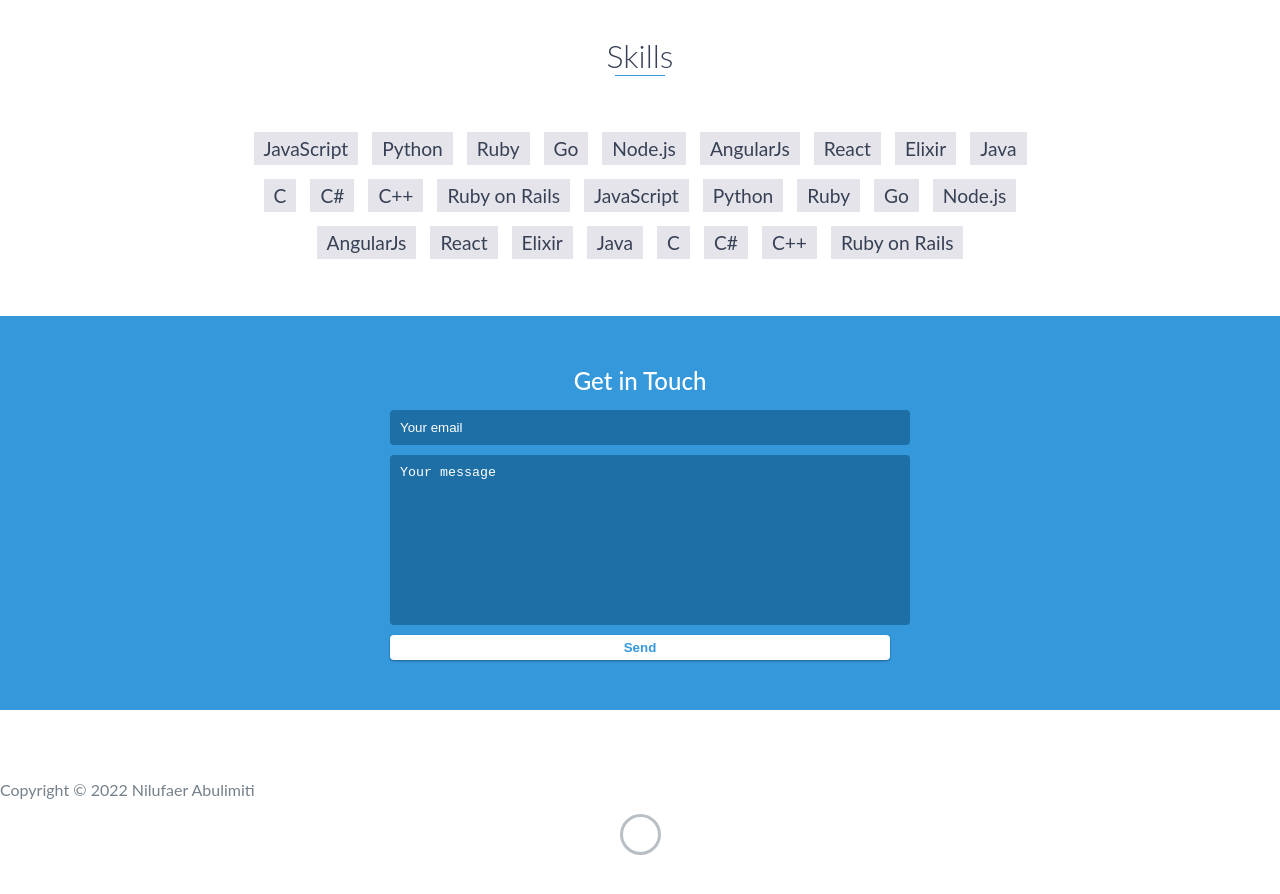
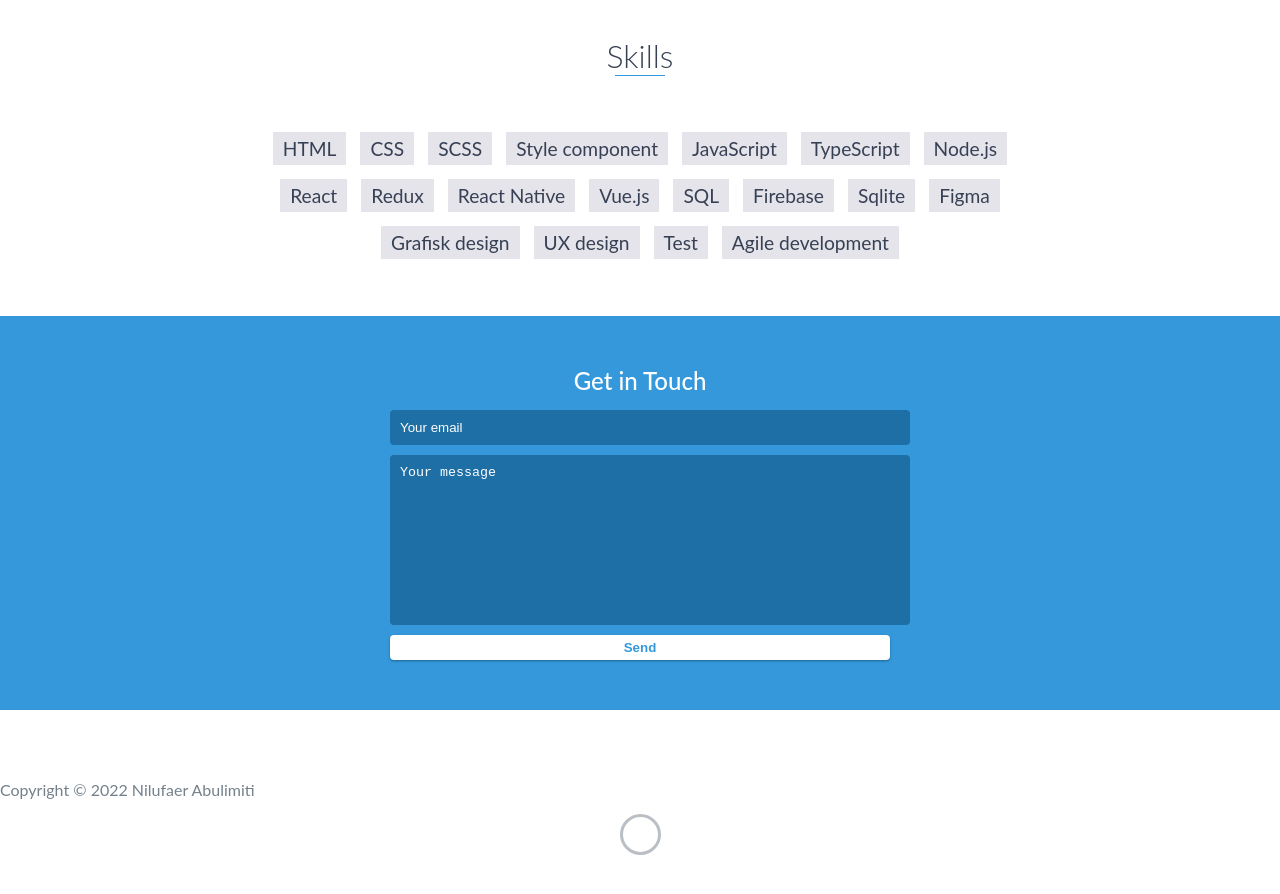
Before and after one commit to Nilufar1026/portfolio, a React (Create React App) app: page / in a window 1280 px wide. Shown: the part 3080-3974 px from the top of the page. Built offline with nearby package versions, Linux system fonts and the light colour scheme.

Commit message:
fix skills page

```diff
--- a/src/components/Skills/Skills.tsx
+++ b/src/components/Skills/Skills.tsx
@@ -6,32 +6,25 @@ const Skills = () => {
     <div id="skills" >
         <h2 className="heading">Skills</h2>
         <ul>
+            <li>HTML</li>
+            <li>CSS</li>
+            <li>SCSS</li>
+            <li>Style component</li>
             <li>JavaScript</li>
-            <li>Python</li>
-            <li>Ruby</li>
-            <li>Go</li>
+            <li>TypeScript</li>
             <li>Node.js</li>
-            <li>AngularJs</li>
             <li>React</li>
-            <li>Elixir</li>
-            <li>Java</li>
-            <li>C</li>
-            <li>C#</li>
-            <li>C++</li>
-            <li>Ruby on Rails</li>
-            <li>JavaScript</li>
-            <li>Python</li>
-            <li>Ruby</li>
-            <li>Go</li>
-            <li>Node.js</li>
-            <li>AngularJs</li>
-            <li>React</li>
-            <li>Elixir</li>
-            <li>Java</li>
-            <li>C</li>
-            <li>C#</li>
-            <li>C++</li>
-            <li>Ruby on Rails</li>
+            <li>Redux</li>
+            <li>React Native</li>
+            <li>Vue.js</li>
+            <li>SQL</li>
+            <li>Firebase</li>
+            <li>Sqlite</li>
+            <li>Figma</li>
+            <li>Grafisk design</li>
+            <li>UX design</li>
+            <li>Test</li>
+            <li>Agile development</li>
         </ul>
     </div>
   );
```
